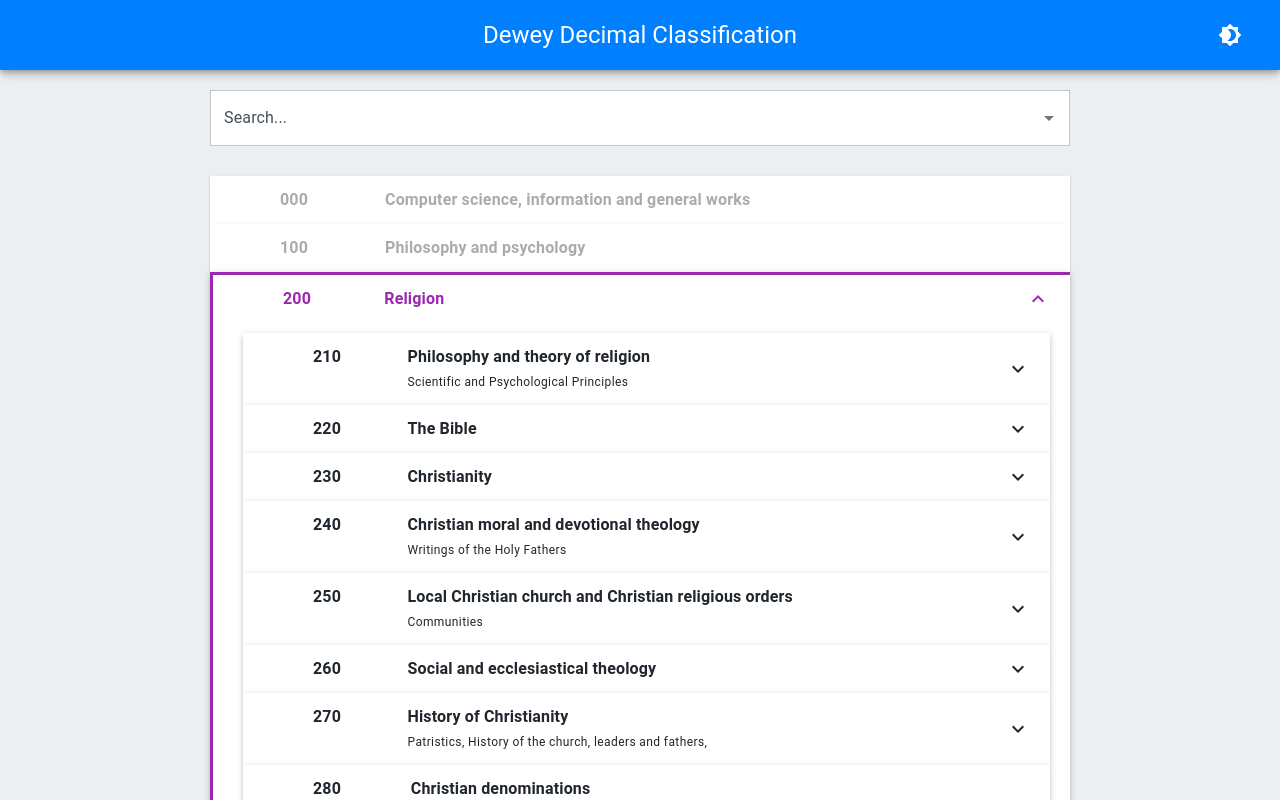
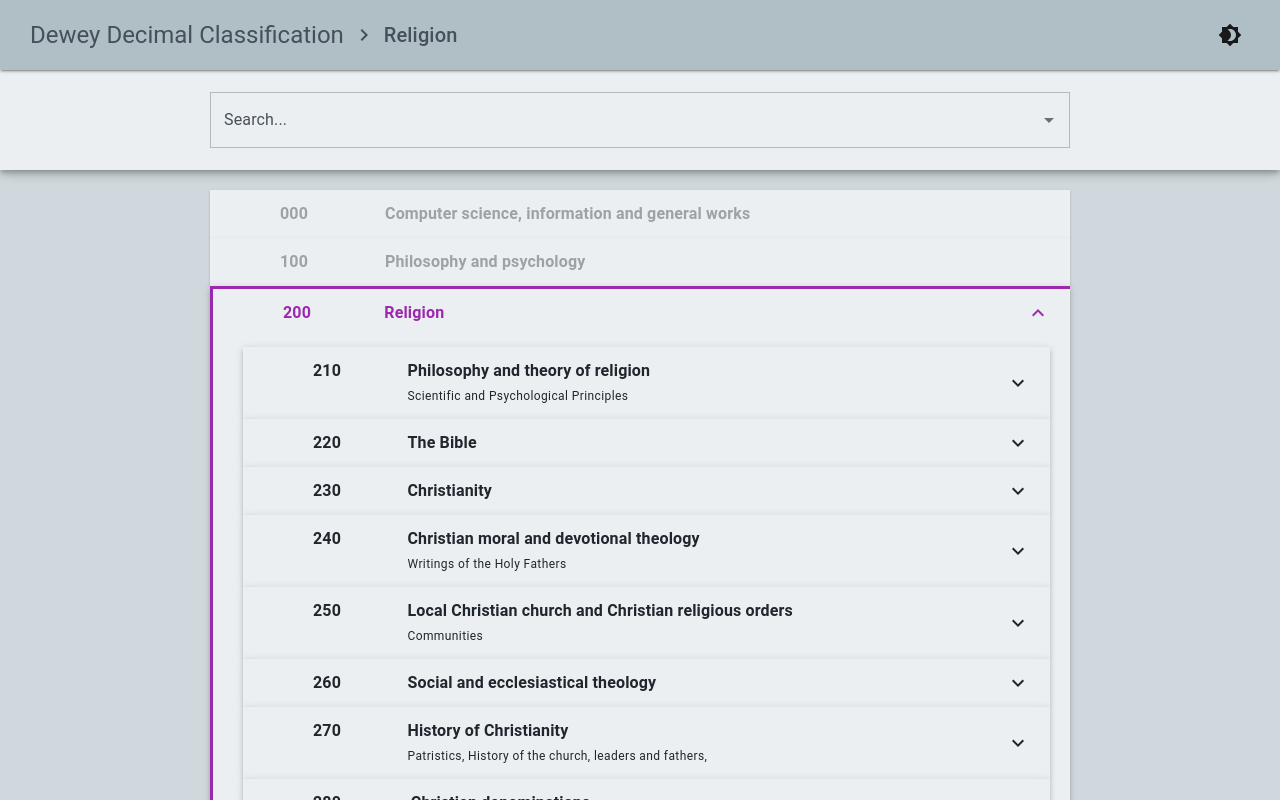
Before and after one commit to AdrianMetlenko/DDC, a React (Create React App) app: page / in a window 1280 px wide. Shown: the top 800 px of the page. Built offline with nearby package versions, Linux system fonts and the light colour scheme.

Commit message:
Moved search to toolbar, Added breadcrumbs, UI changes

```diff
--- a/src/App.tsx
+++ b/src/App.tsx
@@ -1,7 +1,7 @@
 import React, {useEffect, useMemo, useState} from 'react';
 import {
     CssBaseline,
-    TextField, Autocomplete, Paper, PaletteMode, createTheme, ThemeProvider, Box
+    PaletteMode, createTheme, ThemeProvider, Box
 } from '@mui/material';
 import ddcJson from './ddc.json'
 import {Helmet} from 'react-helmet'
@@ -10,6 +10,8 @@
 import {createAccordion} from "./functions/CreateAccordionsRecursive";
 import TopBar from "./components/TopBar";
 import {ColorModeContext, getDesignTokens} from "./Theme";
+import SearchBar from "./components/SearchBar";
+import {createBreadcrumb} from "./functions/CreateBreadcrumb";
 
 function App() {
     const [mode, setMode] = useState<PaletteMode>('light');
@@ -33,6 +35,7 @@
     const [expanded, setExpanded] = useState<string | null>('200');
     const [ddc, setDDC] = useState<ddcCode[]>([]);
     const [searchOptions, setSearchOptions] = useState<searchOption[]>([]);
+    const [openCodes, setOpenCodes] = useState<{ code: string, title: string }[]>([]);
 
     useEffect(() => {
         setDDC(ddcJson)
@@ -40,12 +43,21 @@
         setSearchOptions(flatJson)
     }, []);
 
+    useEffect(() => {
+        if (expanded) {
+            setOpenCodes(createBreadcrumb(expanded, searchOptions).reverse())
+        } else {
+            setOpenCodes([])
+        }
+    }, [expanded, searchOptions]);
+
     return (
         <ColorModeContext.Provider value={colorMode}>
             <ThemeProvider theme={theme}>
-                <TopBar height={70}/>
+                <TopBar height={70} openCodes={openCodes} setExpanded={setExpanded}/>
+                <SearchBar height={100} searchOptions={searchOptions} setExpanded={setExpanded}/>
                 <Box sx={{
-                    mt: 7,
+                    mt: 17,
                     display: 'flex',
                     alignItems: "center",
                     flexDirection: "column",
@@ -55,31 +67,6 @@
                         <title>{"DDC Index"}</title>
                     </Helmet>
                     <CssBaseline/>
-
-                    <Box sx={{
-                        textAlign: 'center',
-                        paddingLeft: 2,
-                        paddingTop: 2,
-                        paddingRight: 2,
-                        width: '100%',
-                        maxWidth: 900
-                    }}>
-                        <Box sx={{textAlign: 'left', marginBottom: 1, width: '100%', bgcolor: 'background.paper'}}>
-                            <Autocomplete
-                                options={searchOptions}
-                                getOptionDisabled={(option) => option.disabled}
-                                groupBy={(option) => option.group}
-                                onChange={(event, newValue) => {
-                                    if (newValue) {
-                                        setExpanded(newValue.id)
-                                    } else {
-                                        setExpanded(newValue)
-                                    }
-                                }}
-                                renderInput={(params) => <TextField {...params} variant='outlined' label="Search..."/>}
-                            />
-                        </Box>
-                    </Box>
                     <div style={{maxWidth: 900, padding: 20, width: '100%'}}>
                         {ddc?.map(code => createAccordion(code, expanded, setExpanded, 1, theme))}
                     </div>
--- a/src/Theme.ts
+++ b/src/Theme.ts
@@ -3,8 +3,8 @@
 import {
     PaletteMode, ThemeOptions
 } from '@mui/material';
-import {blue, blueDark, grey} from "./theme/MUIColours";
-import {blueGrey} from "@mui/material/colors";
+import {blueDark, grey} from "./theme/MUIColours";
+import {blueGrey, lightBlue} from "@mui/material/colors";
 
 export const ColorModeContext = React.createContext({
     toggleColorMode: () => {
@@ -14,21 +14,31 @@
 
 export const getDesignTokens = (mode: PaletteMode) => ({
     palette: {
-        primary: {
-            ...blue,
-            ...(mode === 'dark' && {
-                main: blue[400],
-            }),
-        },
-        divider: mode === 'dark' ? blueDark[700] : grey[200],
-        primaryDark: blueDark,
-        mode,
+        ...(mode === 'light' && {
+            primary: {
+                main:blueGrey['100'],
+                dark:blueGrey['200'],
+                light:blueGrey['50']
+            },
+            secondary: blueDark,
+            background: {
+                default: blueGrey['100'],
+                paper: blueGrey['50']
+            },
+        }),
         ...(mode === 'dark' && {
+            primary: {
+                main:blueDark['800'],
+                dark:blueDark['900'],
+                light:blueDark['700']
+            },
+            secondary: lightBlue,
             background: {
                 default: blueDark[900],
                 paper: blueDark[800],
             },
         }),
+        divider: mode === 'dark' ? blueDark[700] : grey[200],
         ...(mode === 'light' && {
             text: {
                 primary: grey[900],
@@ -37,17 +47,11 @@
         }),
         ...(mode === 'dark' && {
             text: {
-                primary: '#fff',
-                secondary: grey[500],
+                primary: blueGrey['200'],
+                secondary: blueGrey['300'],
             },
         }),
-        ...(mode === 'light' && {
-            background: {
-                default: blueGrey['50'],
-                paper: '#FFFFFF'
-            },
-        }),
-        grey,
+
     },
     shape: {
         borderRadius: 0,
--- /dev/null
+++ b/src/components/SearchBar.tsx
@@ -0,0 +1,33 @@
+import {
+    AppBar,
+    Autocomplete,
+    TextField,
+    Toolbar,
+} from "@mui/material";
+import React from "react";
+import {searchOption} from "../types/types";
+
+function SearchBar({height, searchOptions, setExpanded}: { height: number, searchOptions: searchOption[], setExpanded: any }) {
+    return (
+        <AppBar position="fixed" elevation={5} sx={{height: height, justifyContent: 'center', mt: 7, zIndex: 1090, bgcolor:'primary.light', display: 'flex'}}>
+            <Toolbar sx={{width: '100%', justifyContent: 'center'}}>
+                <Autocomplete
+                    sx={{width: 1, maxWidth: 900, padding: 2}}
+                    options={searchOptions}
+                    getOptionDisabled={(option) => option.disabled}
+                    groupBy={(option) => option.group}
+                    onChange={(event, newValue) => {
+                        if (newValue) {
+                            setExpanded(newValue.id)
+                        } else {
+                            setExpanded(newValue)
+                        }
+                    }}
+                    renderInput={(params) => <TextField {...params} variant='outlined' label="Search..."/>}
+                />
+            </Toolbar>
+        </AppBar>
+    )
+}
+
+export default SearchBar
--- a/src/components/TopBar.tsx
+++ b/src/components/TopBar.tsx
@@ -1,17 +1,23 @@
-import  {AppBar, IconButton, Toolbar, Typography, useTheme} from "@mui/material";
-import {Brightness4, Brightness7, More, Search} from "@mui/icons-material";
+import {AppBar, Breadcrumbs, IconButton, Toolbar, Typography, useTheme} from "@mui/material";
+import {Brightness4, Brightness7, NavigateNext} from "@mui/icons-material";
 import {useColorModeContext} from "../Theme";
 
-function TopBar({height}: {height: number}) {
+function TopBar({height, openCodes, setExpanded}: { height: number, setExpanded: any, openCodes: { [key: string]: string }[] }) {
     const colorMode = useColorModeContext()
     const theme = useTheme()
     return (
-        <AppBar position="fixed" elevation={5} sx={{height: height, justifyContent: 'center'}}>
+        <AppBar position="fixed" elevation={2} sx={{height: height, justifyContent: 'center', bgcolor: 'primary.dark'}}>
             <Toolbar sx={{width: '100%'}}>
-                <div style={{flex: 1}}/>
-                <Typography variant="h5" sx={{flex: 1, textAlign: 'center'}}>
-                    Dewey Decimal Classification
-                </Typography>
+                <Breadcrumbs sx={{flex: 4}} separator={<NavigateNext fontSize="medium" />}>
+                    <Typography variant="h5">Dewey Decimal Classification</Typography>
+                    {openCodes.map(item =>
+                        <Typography
+                            variant="h6"
+                            sx={{ "&:hover": {color: 'primary.contrastText'}}}
+                            onClick={() => setExpanded(item.code)}
+                        >{item.title}</Typography>
+                    )}
+                </Breadcrumbs>
                 <div style={{flex: 1, display: 'flex'}}>
                     <IconButton style={{marginLeft: 'auto'}} onClick={colorMode.toggleColorMode} color="inherit">
                         {theme.palette.mode === 'dark' ? <Brightness7/> : <Brightness4/>}
--- /dev/null
+++ b/src/functions/CreateBreadcrumb.ts
@@ -0,0 +1,32 @@
+import {searchOption} from "../types/types";
+
+    export function createBreadcrumb(code: string, searchOptions: searchOption[]): {code: string, title: string}[]{
+    let crumbs: string[] = []
+
+    let codeChars = code.replace(/0*$/, "").split('')
+    while(codeChars.length > 0){
+        // console.log('codeChars', codeChars)
+        if(codeChars[codeChars.length-1] !== '.'){
+            let pushCode = codeChars.join('')
+            while (pushCode.length < 3) {
+                pushCode = pushCode + '0'
+            }
+            crumbs.push(pushCode)
+        }
+        codeChars.pop()
+    }
+
+    // now codes to key:val
+    let crumbKeys = crumbs.map(crumb => {
+        if(crumb === '200'){
+            return {code: '200', title: 'Religion'}
+        } else {
+            const option = searchOptions.filter(option => option.id === crumb)[0]
+            const code: string = option.id
+            const newCrumb: {code: string, title: string} = {code: code, title:option.title}
+            return newCrumb
+        }
+
+    })
+    return crumbKeys
+}
--- a/src/functions/FlattenSearchOptions.ts
+++ b/src/functions/FlattenSearchOptions.ts
@@ -13,7 +13,7 @@
         if(json.code.length === 3 && json.code[0] === '2' && json.code[2] === '0'){
             groups[json.code] = json.title
         }
-        flatArray.push({id: json.code, label: `${json.code}: ${json.title}` + notes, group: `${group}: ${groups[group]}`, disabled: !json.enabled})
+        flatArray.push({id: json.code, label: `${json.code}: ${json.title}` + notes, group: `${group}: ${groups[group]}`, disabled: !json.enabled, title: json.title})
     }
     if (json.children) {
         json.children.forEach(child => flatten(child, flatArray))
--- a/src/types/types.ts
+++ b/src/types/types.ts
@@ -11,4 +11,5 @@
     label: string,
     group: string
     disabled: boolean
+    title: string
 }
```
Also changed, not shown: src/functions/CreateAccordionsRecursive.tsx (+5 -5 lines).
